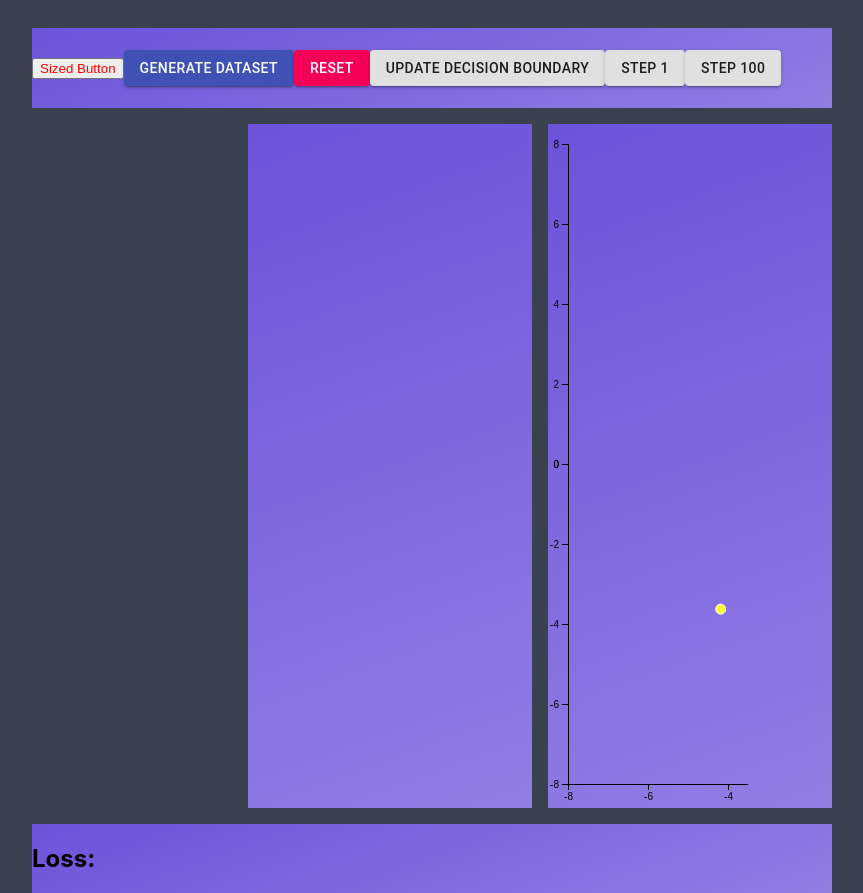
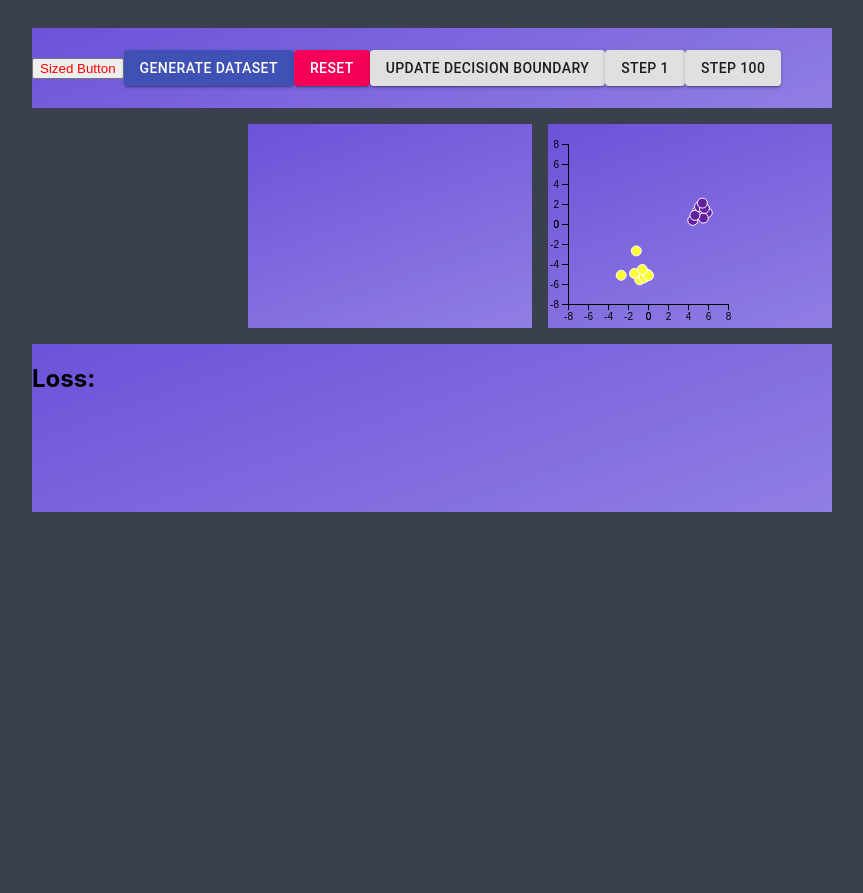
Before and after one commit to BrandonAGoodwin/nn-visualiser, a React (Create React App) app: page / in a window 1280 px wide. Shown: the whole page, without its empty margins (208-1071 px from the left). After the commit the page ends 800 px from the top, so only its background shows below. Built offline with nearby package versions, Linux system fonts and the light colour scheme.

Commit message:
Changed NNGraph to just use canvasWidth

```diff
--- a/src/components/MainPage.tsx
+++ b/src/components/MainPage.tsx
@@ -124,8 +124,8 @@ function MainPage(props: PageProps) {
                     //container = {}
                     dataset = {dataset}
                     density = {100}
-                    canvasWidth = {640}
-                    canvasHeight = {640}
+                    canvasWidth = {160}
+                    //canvasHeight = {640}
                     margin = {20}
                     numCells = {props.numCells}
                     xDomain = {props.xDomain}
--- a/src/components/NNGraph.tsx
+++ b/src/components/NNGraph.tsx
@@ -7,7 +7,7 @@ type GraphProps = {
     dataset: Dataset2D[],
     density: number,
     canvasWidth: number;
-    canvasHeight: number;
+    //canvasHeight: number;
     margin: number,
     numCells: number;
     xDomain: number[];
@@ -53,7 +53,7 @@ function NNGraph (props: GraphProps): JSX.Element {
     //let margin = props.margin
     //let canvasWidth = 640
     //let canvasHeight = props.canvasWidth
-    let scale = props.canvasHeight / 16
+    let scale = props.canvasWidth / 16
     // let xCentre = canvasWidth / 2 + margin
     // let yCentre = canvasHeight / 2 + margin
     //let graph: any;
@@ -136,14 +136,14 @@ function NNGraph (props: GraphProps): JSX.Element {
 
 
         const x = d3.scaleLinear().range([0, props.canvasWidth])
-        const y = d3.scaleLinear().range([props.canvasHeight, 0])
+        const y = d3.scaleLinear().range([props.canvasWidth, 0])
 
         x.domain([-8, 8])
         y.domain([-8, 8])
 
         graph.append('g')
             .attr("class", `axis`)
-            .attr('transform', `translate(0,${props.canvasHeight})`)
+            .attr('transform', `translate(0,${props.canvasWidth})`)
             .call(d3.axisBottom(x).tickValues([0].concat(x.ticks())))
 
         graph.append('g')
@@ -168,7 +168,7 @@ function NNGraph (props: GraphProps): JSX.Element {
             })
             .style("stroke", "white")
             .attr("cx", (datapoint: Dataset2D) => (datapoint.x1 * scale) + (props.canvasWidth / 2) + props.margin)
-            .attr("cy", (datapoint: Dataset2D) => -(datapoint.x2 * scale) + (props.canvasHeight / 2) + props.margin)
+            .attr("cy", (datapoint: Dataset2D) => -(datapoint.x2 * scale) + (props.canvasWidth / 2) + props.margin)
 
 
     }
```
